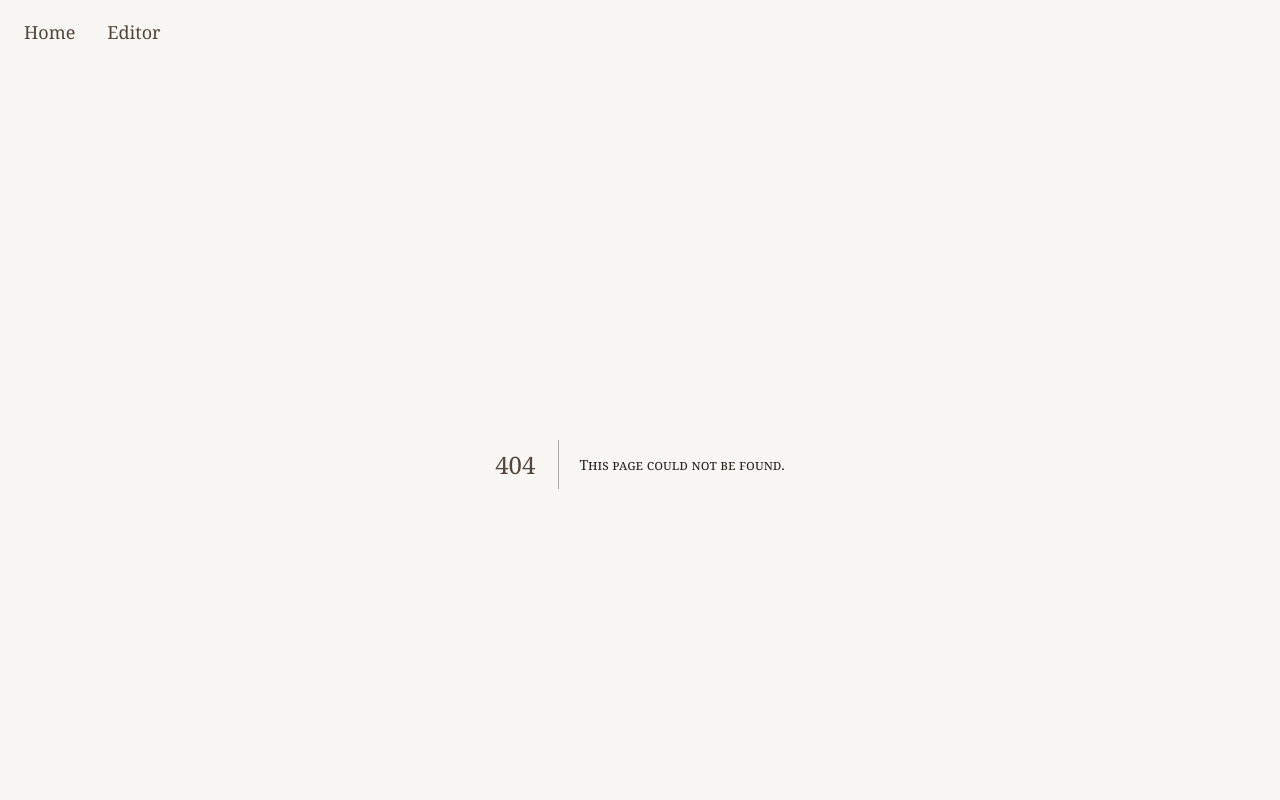
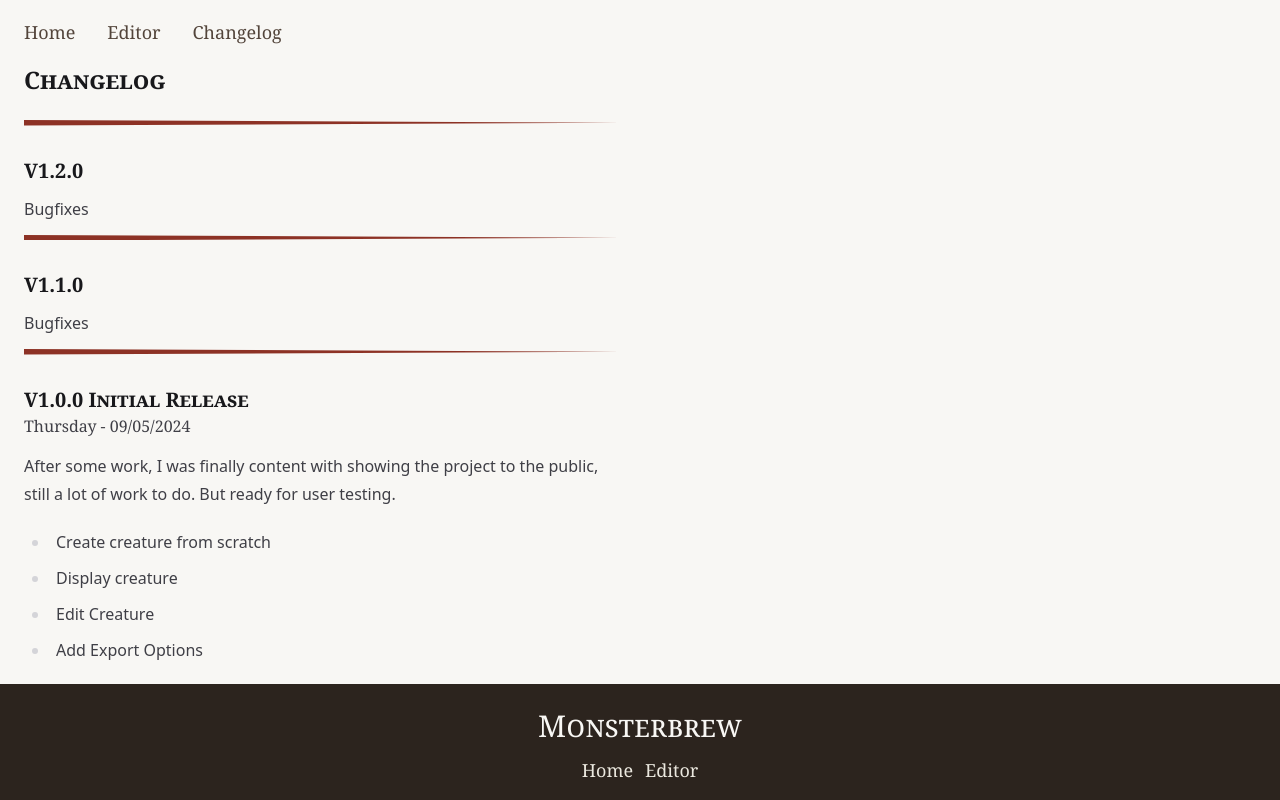
Before and after one commit to aaronsts/monsterbrew, a Next.js app: page /changelog in a window 1280 px wide. Before the commit this address had no page. Shown: the top 800 px of the page. Built offline with nearby package versions, Linux system fonts and the light colour scheme; a web font is replaced by a local one.

Commit message:
feat: add changelog page

```diff
--- /dev/null
+++ b/src/app/changelog/page.tsx
@@ -0,0 +1,34 @@
+import { Divider } from "@/components/ui/divider";
+
+export default async function Changelog() {
+	return (
+		<div className="prose prose-zinc prose-h3:mb-0 prose-h3:leading-tight prose-p:my-3">
+			<h2>Changelog</h2>
+			<div>
+				<Divider />
+				<h3>V1.2.0</h3>
+				<p>Bugfixes</p>
+			</div>
+			<div>
+				<Divider />
+				<h3>V1.1.0</h3>
+				<p>Bugfixes</p>
+			</div>
+			<div>
+				<Divider />
+				<h3>V1.0.0 Initial Release</h3>
+				<span className="font-short">Thursday - 09/05/2024</span>
+				<p>
+					After some work, I was finally content with showing the project to the
+					public, still a lot of work to do. But ready for user testing.
+				</p>
+				<ul className="list-disc">
+					<li>Create creature from scratch</li>
+					<li>Display creature</li>
+					<li>Edit Creature</li>
+					<li>Add Export Options</li>
+				</ul>
+			</div>
+		</div>
+	);
+}
--- a/src/app/layout.tsx
+++ b/src/app/layout.tsx
@@ -46,7 +46,6 @@ export default function RootLayout({
 						{children}
 					</main>
 					<Footer />
-
 					<Toaster />
 				</body>
 			</html>
--- a/src/components/main-nav.tsx
+++ b/src/components/main-nav.tsx
@@ -28,6 +28,13 @@ export function MainNavigation() {
 						<Link href="/editor" legacyBehavior passHref>
 							<NavigationMenuLink className={navigationMenuTriggerStyle()}>
 								Editor
+							</NavigationMenuLink>
+						</Link>
+					</NavigationMenuItem>
+					<NavigationMenuItem>
+						<Link href="/changelog" legacyBehavior passHref>
+							<NavigationMenuLink className={navigationMenuTriggerStyle()}>
+								Changelog
 							</NavigationMenuLink>
 						</Link>
 					</NavigationMenuItem>
```
Also changed, not shown: 1 other file (tests, documents, lock files or other folders).
